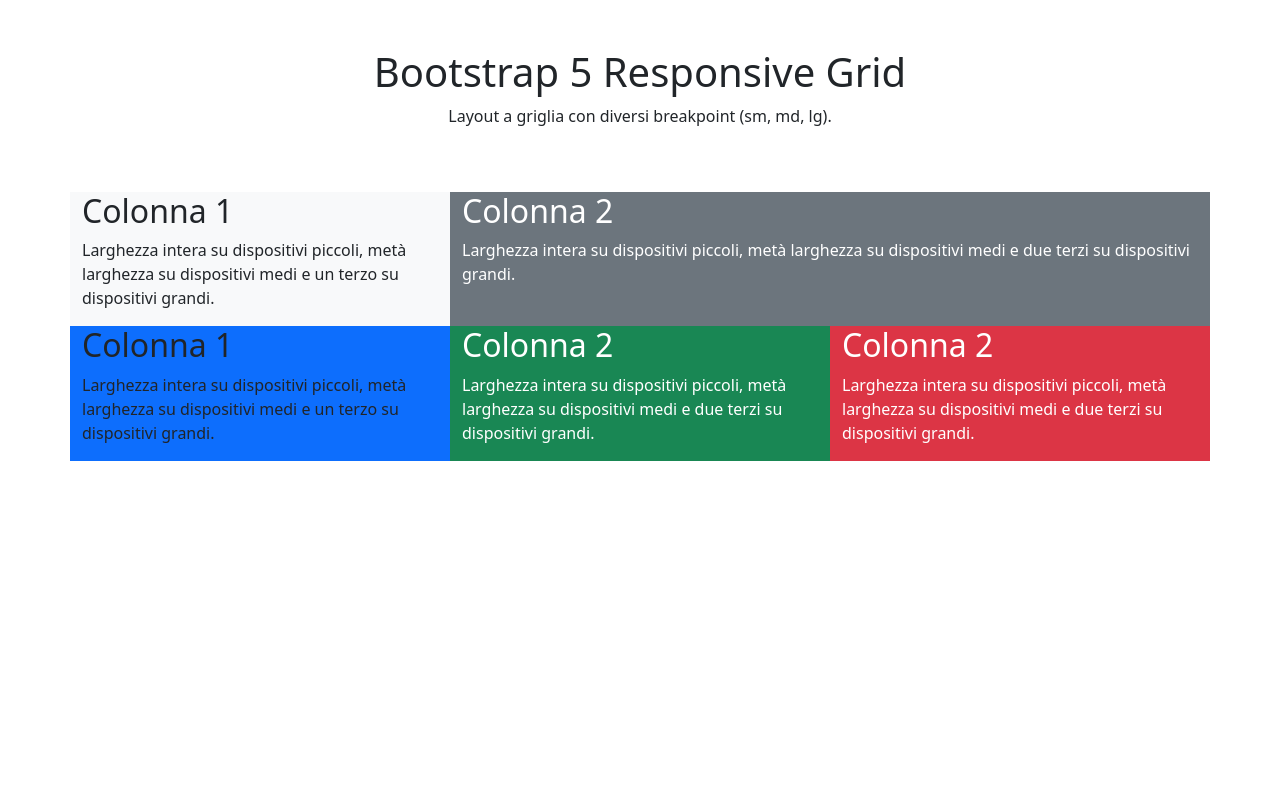
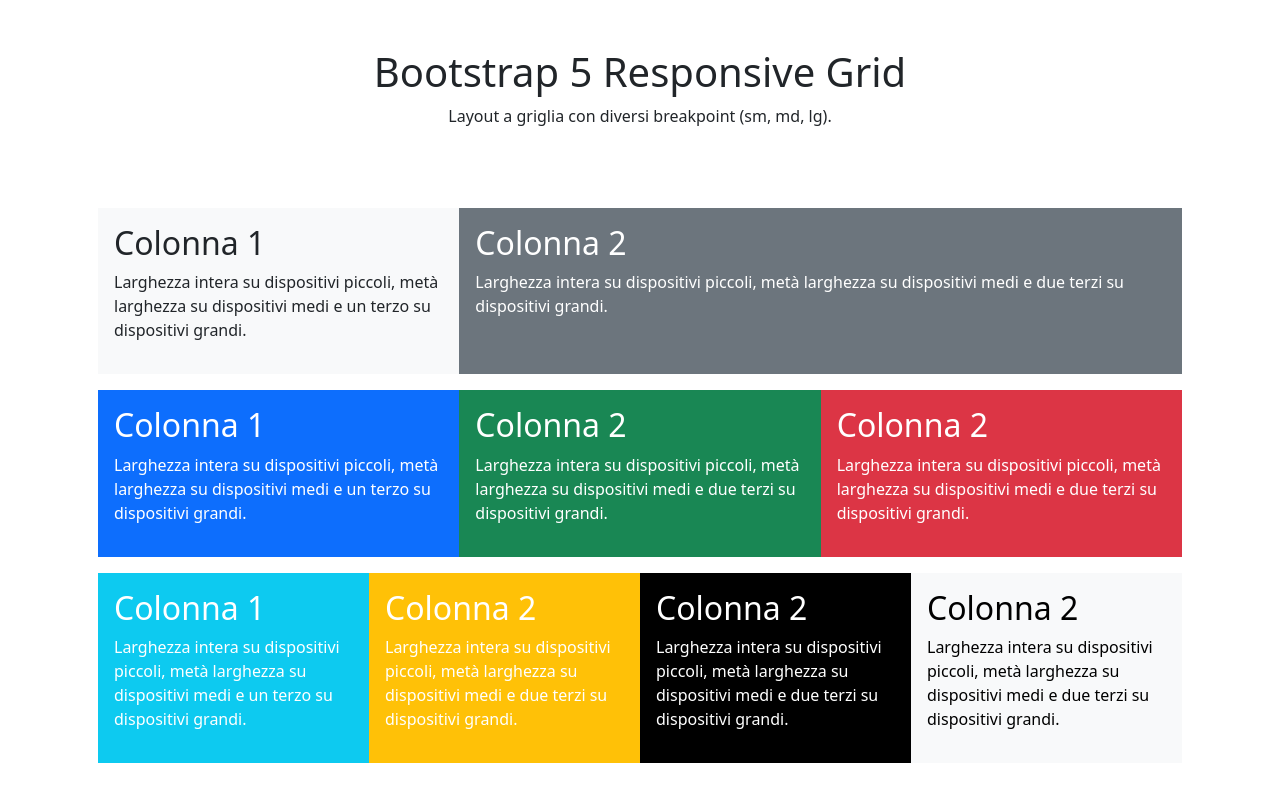
Before and after one commit to FabioMorrone/htmlcss-bootstrap-layout, a plain HTML site: page index.html in a window 1280 px wide. Drawn offline with nearby package versions, Linux system fonts and the light colour scheme.

Commit message:
add last column and finish

```diff
--- a/index.html
+++ b/index.html
@@ -20,26 +20,44 @@
     </div>
 
 <div class="container">
-    <div class="row row-cols-2 ">
-        <div class="col-sm-12 col-md-6 col-lg-4 bg-light">
+    <div class="row row-cols-2 m-3">
+        <div class="col-sm-12 col-md-6 col-lg-4 bg-light p-3">
             <h2>Colonna 1</h2>
             <p>Larghezza intera su dispositivi piccoli, metà larghezza su dispositivi medi e un terzo su dispositivi grandi.</p>
         </div>
-        <div class="col-sm-12 col-md-6 col-lg-8 bg-secondary text-white">
+        <div class="col-sm-12 col-md-6 col-lg-8 bg-secondary text-white p-3">
             <h2>Colonna 2</h2>
             <p>Larghezza intera su dispositivi piccoli, metà larghezza su dispositivi medi e due terzi su dispositivi grandi.</p>
         </div>
     </div>
-    <div class="row">
-        <div class="col-sm-6 col-md-4 col-lg-4 bg-primary">
+    <div class="row m-3">
+        <div class="col-sm-6 col-md-4 col-lg-4 bg-primary text-white p-3">
             <h2>Colonna 1</h2>
             <p>Larghezza intera su dispositivi piccoli, metà larghezza su dispositivi medi e un terzo su dispositivi grandi.</p>
         </div>
-        <div class="col-sm-6 col-md-4 col-lg-4 bg-success text-white">
+        <div class="col-sm-6 col-md-4 col-lg-4 bg-success text-white p-3">
             <h2>Colonna 2</h2>
             <p>Larghezza intera su dispositivi piccoli, metà larghezza su dispositivi medi e due terzi su dispositivi grandi.</p>
         </div>
-        <div class="col-sm-12 col-md-4 col-lg-4 bg-danger text-white">
+        <div class="col-sm-12 col-md-4 col-lg-4 bg-danger text-white p-3">
+            <h2>Colonna 2</h2>
+            <p>Larghezza intera su dispositivi piccoli, metà larghezza su dispositivi medi e due terzi su dispositivi grandi.</p>
+        </div>
+    </div>
+    <div class="row m-3 ">
+        <div class="col-sm-6 col-md-3 col-lg-3 bg-info text-white p-3">
+            <h2>Colonna 1</h2>
+            <p>Larghezza intera su dispositivi piccoli, metà larghezza su dispositivi medi e un terzo su dispositivi grandi.</p>
+        </div>
+        <div class="col-sm-6 col-md-3 col-lg-3 bg-warning text-white p-3">
+            <h2>Colonna 2</h2>
+            <p>Larghezza intera su dispositivi piccoli, metà larghezza su dispositivi medi e due terzi su dispositivi grandi.</p>
+        </div>
+        <div class="col-sm-6 col-md-3 col-lg-3 bg-black text-white p-3">
+            <h2>Colonna 2</h2>
+            <p>Larghezza intera su dispositivi piccoli, metà larghezza su dispositivi medi e due terzi su dispositivi grandi.</p>
+        </div>
+        <div class="col-sm-6 col-md-3 col-lg-3 bg-light text-black p-3">
             <h2>Colonna 2</h2>
             <p>Larghezza intera su dispositivi piccoli, metà larghezza su dispositivi medi e due terzi su dispositivi grandi.</p>
         </div>
```
